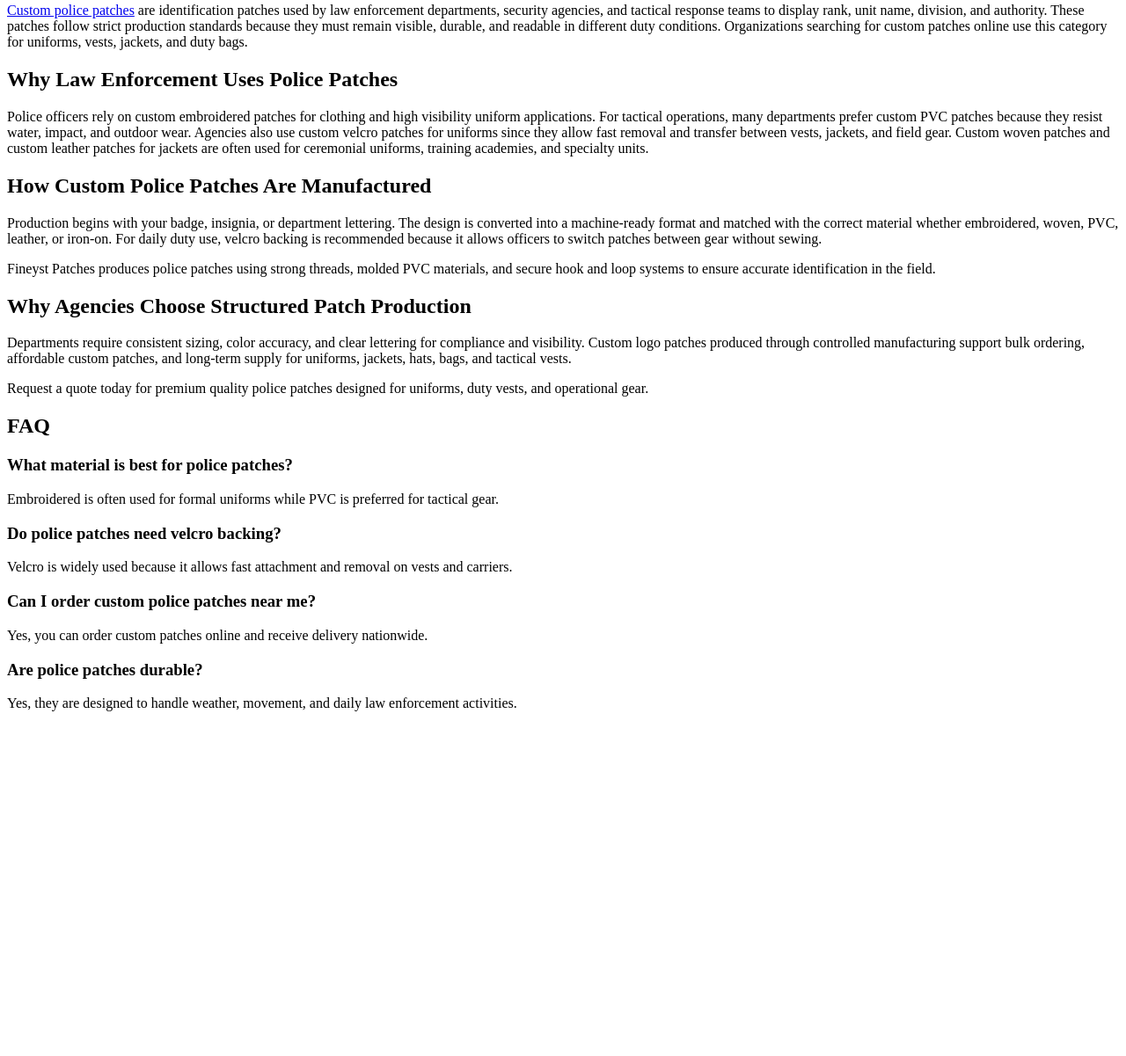
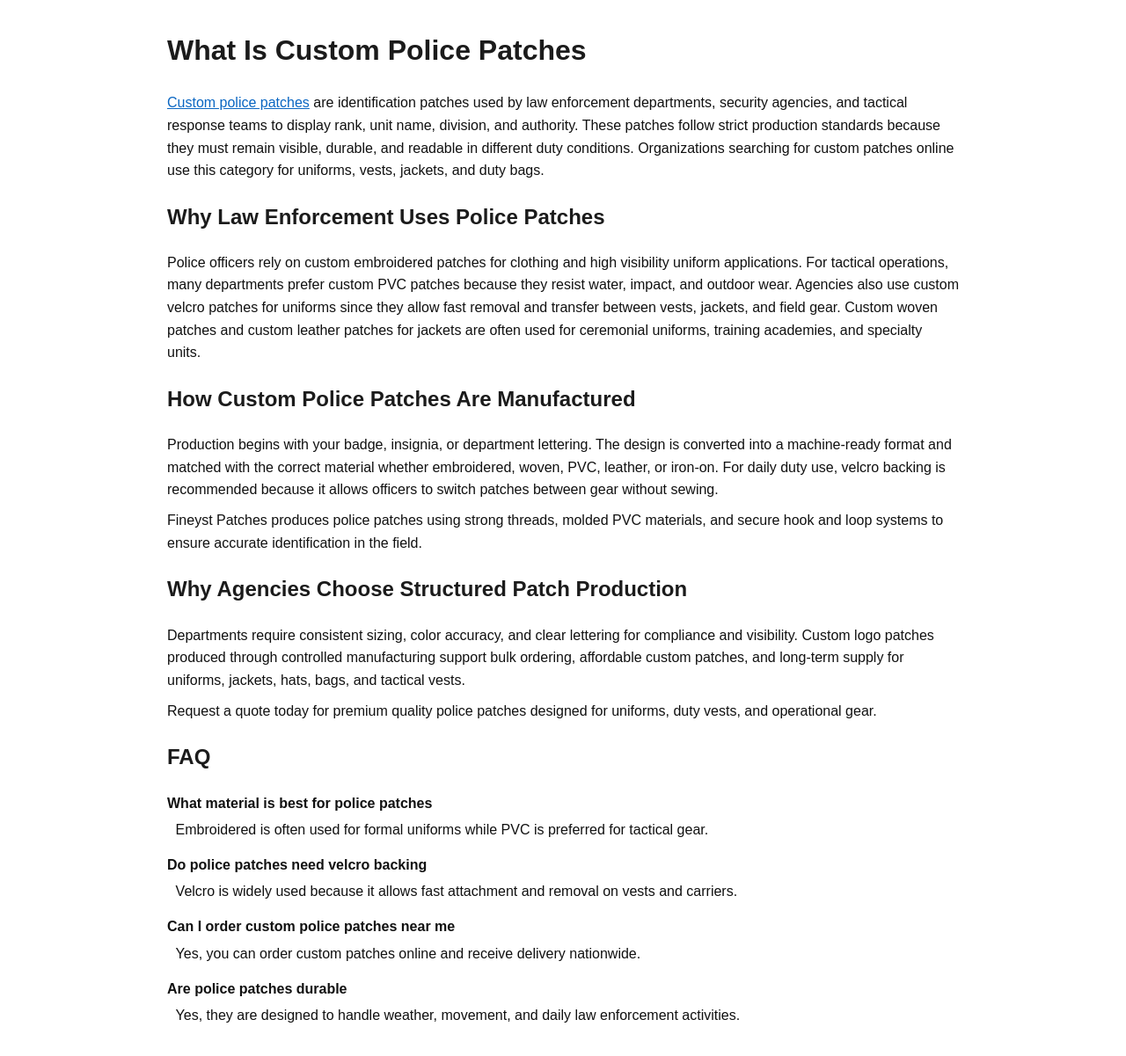
Before and after one commit to fineystpatches/What-Is-Custom-Police-Patches, a plain HTML site: page index.html in a window 1280 px wide. Shown: the part 13-1214 px from the top of the page at 88% size. Before the commit the page ends 838 px from the top, so only its background shows below. Drawn offline with Linux system fonts and the light colour scheme.

Commit message:
Revise index.html for improved content and structure
Updated HTML structure and content for better clarity and SEO.

```diff
--- a/index.html
+++ b/index.html
@@ -1,37 +1,62 @@
-<!DOCTYPE html>
+<!doctype html>
 <html lang="en">
 <head>
-<meta charset="UTF-8">
-<meta name="viewport" content="width=device-width, initial-scale=1.0">
-<title>Custom Police Patches</title>
+  <meta charset="utf-8" />
+  <meta name="viewport" content="width=device-width,initial-scale=1" />
+  <title>What Is Custom Police Patches</title>
+  <meta name="description" content="Learn what custom police patches are, their purpose, how they are made, and why law enforcement uses them." />
+  <style>
+    body { font-family: Arial, Helvetica, sans-serif; line-height:1.6; color:#111; padding:24px; max-width:900px; margin:0 auto; }
+    h1,h2 { color:#1b1b1b; margin-top:1.3rem; }
+    p { margin:0.6rem 0; }
+    ul { margin:0.6rem 0 0.6rem 1.2rem; }
+    .faq dt { font-weight:700; margin-top:0.9rem; }
+    .faq dd { margin:0.3rem 0 0.8rem 0.6rem; }
+    a { color:#0a66c2; text-decoration:underline; }
+  </style>
 </head>
 <body>
 
-<p><a href="https://www.fineystpatches.com/patches/custom-police-patches">Custom police patches</a> are identification patches used by law enforcement departments, security agencies, and tactical response teams to display rank, unit name, division, and authority. These patches follow strict production standards because they must remain visible, durable, and readable in different duty conditions. Organizations searching for custom patches online use this category for uniforms, vests, jackets, and duty bags.</p>
+  <h1>What Is Custom Police Patches</h1>
 
-<h2>Why Law Enforcement Uses Police Patches</h2>
-<p>Police officers rely on custom embroidered patches for clothing and high visibility uniform applications. For tactical operations, many departments prefer custom PVC patches because they resist water, impact, and outdoor wear. Agencies also use custom velcro patches for uniforms since they allow fast removal and transfer between vests, jackets, and field gear. Custom woven patches and custom leather patches for jackets are often used for ceremonial uniforms, training academies, and specialty units.</p>
+  <p>
+    <a href="https://www.fineystpatches.com/patches/custom-police-patches" title="Custom Police Patches">Custom police patches</a>
+    are identification patches used by law enforcement departments, security agencies, and tactical response teams to display rank, unit name, division, and authority. These patches follow strict production standards because they must remain visible, durable, and readable in different duty conditions. Organizations searching for custom patches online use this category for uniforms, vests, jackets, and duty bags.
+  </p>
 
-<h2>How Custom Police Patches Are Manufactured</h2>
-<p>Production begins with your badge, insignia, or department lettering. The design is converted into a machine-ready format and matched with the correct material whether embroidered, woven, PVC, leather, or iron-on. For daily duty use, velcro backing is recommended because it allows officers to switch patches between gear without sewing.</p>
-<p>Fineyst Patches produces police patches using strong threads, molded PVC materials, and secure hook and loop systems to ensure accurate identification in the field.</p>
+  <h2>Why Law Enforcement Uses Police Patches</h2>
+  <p>
+    Police officers rely on custom embroidered patches for clothing and high visibility uniform applications. For tactical operations, many departments prefer custom PVC patches because they resist water, impact, and outdoor wear. Agencies also use custom velcro patches for uniforms since they allow fast removal and transfer between vests, jackets, and field gear. Custom woven patches and custom leather patches for jackets are often used for ceremonial uniforms, training academies, and specialty units.
+  </p>
 
-<h2>Why Agencies Choose Structured Patch Production</h2>
-<p>Departments require consistent sizing, color accuracy, and clear lettering for compliance and visibility. Custom logo patches produced through controlled manufacturing support bulk ordering, affordable custom patches, and long-term supply for uniforms, jackets, hats, bags, and tactical vests.</p>
-<p>Request a quote today for premium quality police patches designed for uniforms, duty vests, and operational gear.</p>
+  <h2>How Custom Police Patches Are Manufactured</h2>
+  <p>
+    Production begins with your badge, insignia, or department lettering. The design is converted into a machine-ready format and matched with the correct material whether embroidered, woven, PVC, leather, or iron-on. For daily duty use, velcro backing is recommended because it allows officers to switch patches between gear without sewing.
+  </p>
+  <p>
+    Fineyst Patches produces police patches using strong threads, molded PVC materials, and secure hook and loop systems to ensure accurate identification in the field.
+  </p>
 
-<h2>FAQ</h2>
-<h3>What material is best for police patches?</h3>
-<p>Embroidered is often used for formal uniforms while PVC is preferred for tactical gear.</p>
+  <h2>Why Agencies Choose Structured Patch Production</h2>
+  <p>
+    Departments require consistent sizing, color accuracy, and clear lettering for compliance and visibility. Custom logo patches produced through controlled manufacturing support bulk ordering, affordable custom patches, and long-term supply for uniforms, jackets, hats, bags, and tactical vests.
+  </p>
+  <p>Request a quote today for premium quality police patches designed for uniforms, duty vests, and operational gear.</p>
 
-<h3>Do police patches need velcro backing?</h3>
-<p>Velcro is widely used because it allows fast attachment and removal on vests and carriers.</p>
+  <h2>FAQ</h2>
+  <dl class="faq">
+    <dt>What material is best for police patches</dt>
+    <dd>Embroidered is often used for formal uniforms while PVC is preferred for tactical gear.</dd>
 
-<h3>Can I order custom police patches near me?</h3>
-<p>Yes, you can order custom patches online and receive delivery nationwide.</p>
+    <dt>Do police patches need velcro backing</dt>
+    <dd>Velcro is widely used because it allows fast attachment and removal on vests and carriers.</dd>
 
-<h3>Are police patches durable?</h3>
-<p>Yes, they are designed to handle weather, movement, and daily law enforcement activities.</p>
+    <dt>Can I order custom police patches near me</dt>
+    <dd>Yes, you can order custom patches online and receive delivery nationwide.</dd>
+
+    <dt>Are police patches durable</dt>
+    <dd>Yes, they are designed to handle weather, movement, and daily law enforcement activities.</dd>
+  </dl>
 
 </body>
 </html>
```
